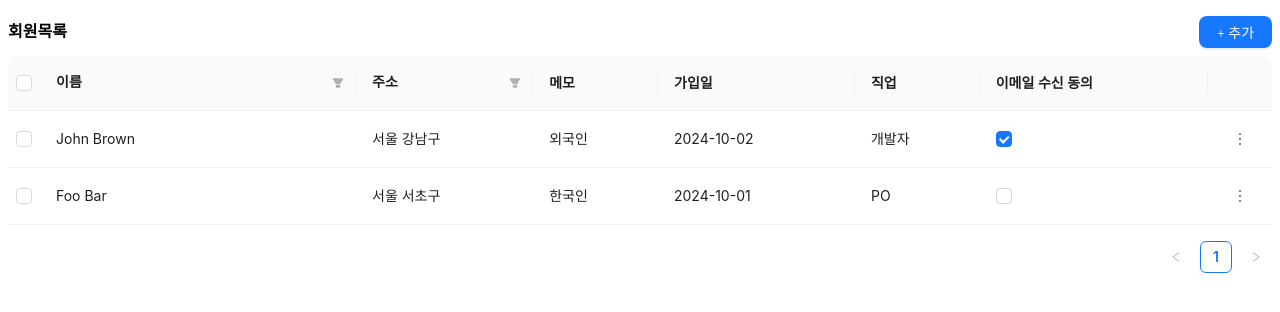
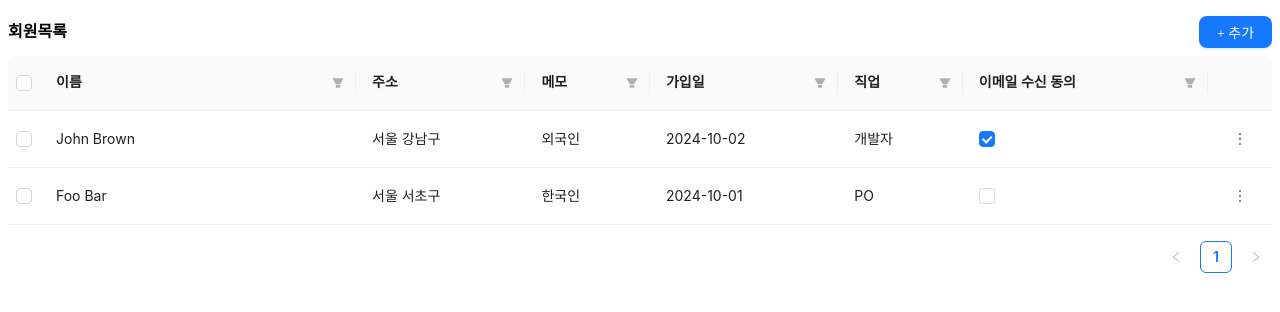
Before and after one commit to limbin1169/signup_table, a React (Vite) app: page / in a window 1280 px wide. Shown: the top 312 px of the page. Built offline with nearby package versions, Linux system fonts and the light colour scheme.

Commit message:
feat: model,store 및 context provider 추가

```diff
--- a/src/App.tsx
+++ b/src/App.tsx
@@ -3,36 +3,40 @@ import { Button, Checkbox, Table, Dropdown } from "antd";
 import type { TableColumnsType, TableProps } from "antd";
 import styled from "styled-components";
 import { MoreOutlined } from "@ant-design/icons";
+import { useCoreStore } from "./CoreProvider";
+import { MemberModelType } from "./stores/MemberModel";
+import { Observer } from "mobx-react";
+import { toJS } from "mobx";
 
-interface DataType {
-  key: React.Key;
-  name: string;
-  regiDate: string;
-  address?: string;
-  memo?: string;
-  job?: "개발자" | "PO" | "디자이너";
-  isMailAgreed?: boolean;
-}
+const App = () => {
+  const [selectedRowKeys, setSelectedRowKeys] = useState<React.Key[]>([]);
+  const { memberStore } = useCoreStore();
 
-const App: React.FC = () => {
-  const [selectedRowKeys, setSelectedRowKeys] = useState<React.Key[]>([]);
-
-  const handleMenuClick = (key: string, record: DataType) => {
+  const handleMenuClick = (key: string, member: MemberModelType) => {
     switch (key) {
       case "edit":
-        console.log("Edit clicked for", record);
-        // 수정 로직 구현
+        memberStore.updateMember(member.key, {
+          name: "임빈11111111111",
+        });
         break;
       case "delete":
-        console.log("Delete clicked for", record);
-        // 삭제 로직 구현
+        memberStore.removeMember(member.key);
         break;
       default:
         break;
     }
   };
 
-  const columns: TableColumnsType<DataType> = [
+  const handleAddClick = () => {
+    memberStore.addMember({
+      key: Date.now(),
+      name: "임빈",
+      regiDate: "123123",
+    });
+    console.log(toJS(memberStore.members));
+  };
+
+  const columns: TableColumnsType<MemberModelType> = [
     {
       title: "이름",
       dataIndex: "name",
@@ -58,19 +62,43 @@ const App: React.FC = () => {
     {
       title: "메모",
       dataIndex: "memo",
+      filters: [
+        {
+          text: "Joe",
+          value: "Joe",
+        },
+      ],
     },
     {
       title: "가입일",
       dataIndex: "regiDate",
+      filters: [
+        {
+          text: "Joe",
+          value: "Joe",
+        },
+      ],
     },
     {
       title: "직업",
       dataIndex: "job",
+      filters: [
+        {
+          text: "Joe",
+          value: "Joe",
+        },
+      ],
     },
     {
       title: "이메일 수신 동의",
       dataIndex: "isMailAgreed",
       render: (value: boolean) => <Checkbox checked={value} />,
+      filters: [
+        {
+          text: "Joe",
+          value: "Joe",
+        },
+      ],
     },
     {
       title: "",
@@ -103,28 +131,7 @@ const App: React.FC = () => {
     },
   ];
 
-  const data: DataType[] = [
-    {
-      key: 1,
-      name: "John Brown",
-      address: "서울 강남구",
-      memo: "외국인",
-      regiDate: "2024-10-02",
-      job: "개발자",
-      isMailAgreed: true,
-    },
-    {
-      key: 2,
-      name: "Foo Bar",
-      address: "서울 서초구",
-      memo: "한국인",
-      regiDate: "2024-10-01",
-      job: "PO",
-      isMailAgreed: false,
-    },
-  ];
-
-  const onChange: TableProps<DataType>["onChange"] = (
+  const onChange: TableProps<MemberModelType>["onChange"] = (
     pagination,
     filters,
     sorter,
@@ -133,9 +140,12 @@ const App: React.FC = () => {
     console.log("params", pagination, filters, sorter, extra);
   };
 
-  const rowSelection: TableProps<DataType>["rowSelection"] = {
+  const rowSelection: TableProps<MemberModelType>["rowSelection"] = {
     selectedRowKeys,
-    onChange: (selectedRowKeys: React.Key[], selectedRows: DataType[]) => {
+    onChange: (
+      selectedRowKeys: React.Key[],
+      selectedRows: MemberModelType[]
+    ) => {
       setSelectedRowKeys(selectedRowKeys);
       console.log(
         `selectedRowKeys: ${selectedRowKeys}`,
@@ -149,15 +159,20 @@ const App: React.FC = () => {
     <>
       <TitleWrapper>
         <Title>회원목록</Title>
-        <AddButton type="primary">+ 추가</AddButton>
+        <AddButton type="primary" onClick={handleAddClick}>
+          + 추가
+        </AddButton>
       </TitleWrapper>
-
-      <Table<DataType>
-        rowSelection={rowSelection}
-        columns={columns}
-        dataSource={data}
-        onChange={onChange}
-      />
+      <Observer>
+        {() => (
+          <Table<MemberModelType>
+            rowSelection={rowSelection}
+            columns={columns}
+            dataSource={memberStore.members}
+            onChange={onChange}
+          />
+        )}
+      </Observer>
     </>
   );
 };
--- /dev/null
+++ b/src/CoreProvider.tsx
@@ -0,0 +1,18 @@
+import React, { createContext, useContext } from "react";
+import { CoreStore, coreStore } from "./CoreStore";
+
+interface CoreProviderProps {
+  children: React.ReactNode;
+}
+
+const CoreStoreContext = createContext<CoreStore>(coreStore);
+
+export const CoreProvider: React.FC<CoreProviderProps> = ({ children }) => {
+  return (
+    <CoreStoreContext.Provider value={coreStore}>
+      {children}
+    </CoreStoreContext.Provider>
+  );
+};
+
+export const useCoreStore = (): CoreStore => useContext(CoreStoreContext);
--- /dev/null
+++ b/src/CoreStore.ts
@@ -0,0 +1,7 @@
+import { MemberStore } from "./stores";
+
+export class CoreStore {
+  memberStore: MemberStore = new MemberStore();
+}
+
+export const coreStore = new CoreStore();
--- a/src/main.tsx
+++ b/src/main.tsx
@@ -1,4 +1,13 @@
 import { createRoot } from "react-dom/client";
 import App from "./App.tsx";
 import "./index.css";
-createRoot(document.getElementById("root")!).render(<App />);
+import React from "react";
+import { CoreProvider } from "./CoreProvider.tsx";
+
+createRoot(document.getElementById("root")!).render(
+  <React.StrictMode>
+    <CoreProvider>
+      <App />
+    </CoreProvider>
+  </React.StrictMode>
+);
--- /dev/null
+++ b/src/stores/MemberModel.ts
@@ -0,0 +1,40 @@
+import { makeAutoObservable } from "mobx";
+
+export type JobType = "개발자" | "PO" | "디자이너";
+
+export class MemberModel {
+  key: React.Key;
+  name: string;
+  address?: string;
+  memo?: string;
+  regiDate: string;
+  job?: JobType;
+  isMailAgreed: boolean;
+
+  constructor(data?: Partial<MemberModel>) {
+    this.key = Date.now();
+    this.name = "";
+    this.regiDate = "";
+    this.isMailAgreed = false;
+
+    if (data) {
+      this.setValues(data);
+    }
+
+    makeAutoObservable(this);
+  }
+
+  setValues(data: Partial<MemberModel>) {
+    if ("key" in data && data.key !== undefined) this.key = data.key;
+    if ("name" in data && data.name !== undefined) this.name = data.name;
+    if ("address" in data) this.address = data.address;
+    if ("memo" in data) this.memo = data.memo;
+    if ("regiDate" in data && data.regiDate !== undefined)
+      this.regiDate = data.regiDate;
+    if ("job" in data) this.job = data.job;
+    if ("isMailAgreed" in data && data.isMailAgreed !== undefined)
+      this.isMailAgreed = data.isMailAgreed;
+  }
+}
+
+export type MemberModelType = MemberModel;
--- /dev/null
+++ b/src/stores/MemberStore.ts
@@ -0,0 +1,54 @@
+import { makeAutoObservable } from "mobx";
+import { MemberModel, MemberModelType } from "./MemberModel";
+
+export class MemberStore {
+  private _members: MemberModel[] = [];
+
+  constructor() {
+    makeAutoObservable(this);
+    this._members = [
+      new MemberModel({
+        key: 1,
+        name: "John Brown",
+        address: "서울 강남구",
+        memo: "외국인",
+        regiDate: "2024-10-02",
+        job: "개발자",
+        isMailAgreed: true,
+      }),
+      new MemberModel({
+        key: 2,
+        name: "Foo Bar",
+        address: "서울 서초구",
+        memo: "한국인",
+        regiDate: "2024-10-01",
+        job: "PO",
+        isMailAgreed: false,
+      }),
+    ];
+  }
+
+  get members() {
+    return this._members;
+  }
+
+  addMember(data: Partial<MemberModel>): MemberModel {
+    const newMember = new MemberModel(data);
+    this._members = [...this._members, newMember];
+    return newMember;
+  }
+
+  updateMember(key: React.Key, data: Partial<MemberModelType>) {
+    const memberIndex = this._members.findIndex((member) => member.key === key);
+    if (memberIndex > -1) {
+      const updateMembers = [...this._members];
+      updateMembers[memberIndex].setValues(data);
+      this._members = updateMembers;
+    }
+  }
+
+  removeMember(key: React.Key) {
+    if (!key) return;
+    this._members = this._members.filter((member) => member.key !== key);
+  }
+}
--- /dev/null
+++ b/src/stores/index.ts
@@ -0,0 +1 @@
+export * from "./MemberStore";
```
